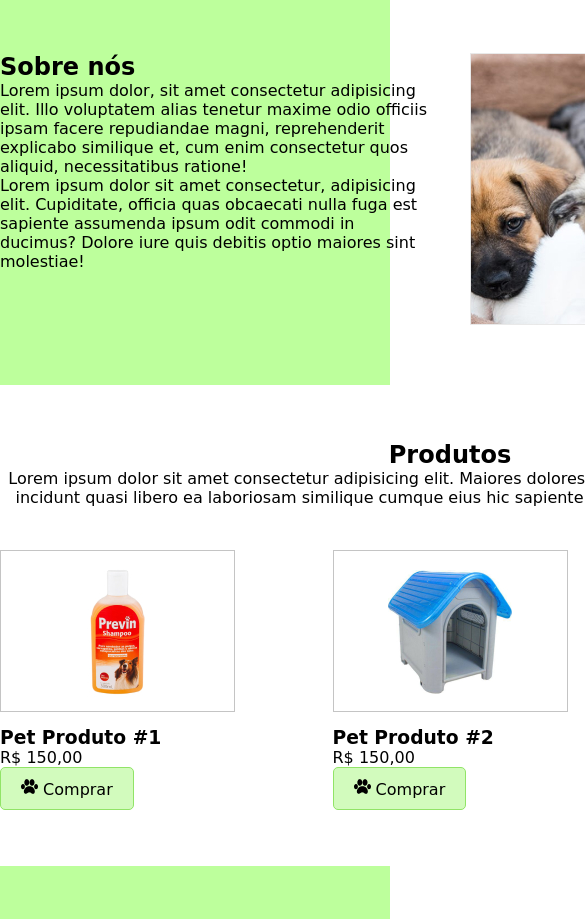
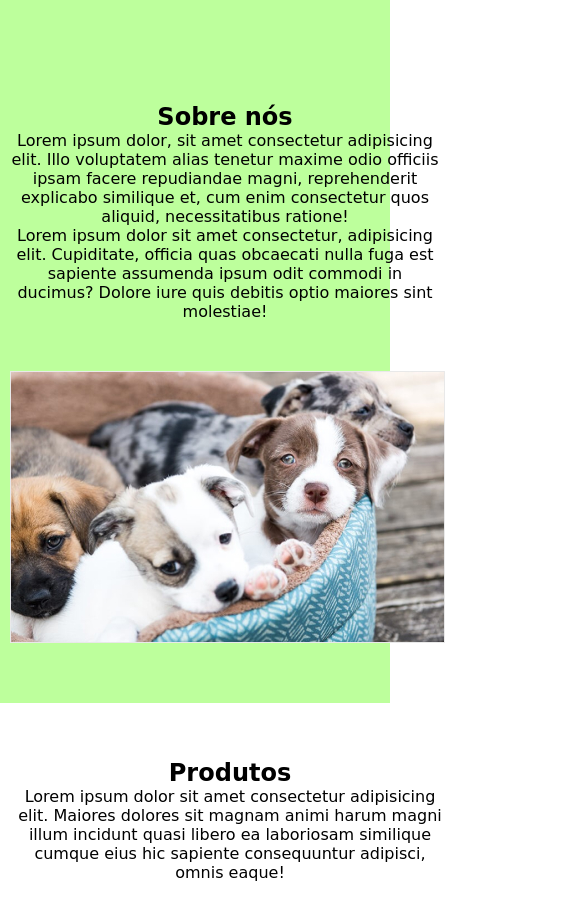
Before and after one commit to KL4326/Projeto-PetShop, a plain HTML site: page index.html in a window 390 px wide. Shown: the part 156-1075 px from the top of the page, 585 px wide, since content can reach past the window. Drawn offline with Linux system fonts and the light colour scheme.

Commit message:
responsividade

```diff
--- a/css/petshop.css
+++ b/css/petshop.css
@@ -162,10 +162,44 @@ footer {
     margin-left: 50px;
 }
 
-.dogs_footer {
-    width: 100px;
-    height: 100px;
-    position: relative;
-    position: absolute;
-    margin-left: 1680px;
+
+@media screen and (max-width: 580px) {
+
+
+    .container {
+        display: flex;
+        flex-direction: column;
+        text-align: center;
+        padding-left: 10px;
+        padding-right: 20px;
+        width: 450px;
+    }
+
+    #produto {
+        display: flex;
+        flex-direction: column;
+    }
+
+    .flex-container {
+        display: flex;
+        flex-direction: column;
+    }
+
+    .produto {
+        padding-left: 120px;
+        padding-top: 50px;
+    }
+
+    .texto-centralizado {
+        padding-right: 10px;
+    }
+
+    form {
+        padding-top: 30px;
+        padding-left: 20px;
+    }
+
+    .col {
+        padding-top: 50px;
+    }
 }
--- a/index.html
+++ b/index.html
@@ -154,11 +154,6 @@
             <img class="facebook" src="img/Circle-Facebook-Logo-PNG-Transparent-Picture.png" alt="facebook"> Pet Shop Etec
         </div>
 
-        <div class="dogs_footer">
-            <img class="cachorro" src="img/194279.png" alt="cachorro1">
-            <img class="cachorro" src="img/2527324.png" alt="cachorro2">
-            <img class="cachorro" src="img/2527488.png" alt="cachorro3">
-        </div>
         <div>
             <h2 class="cadastrar">Cadastre-se</h2> <br>
             <form class="cadastrar" action="">
```
